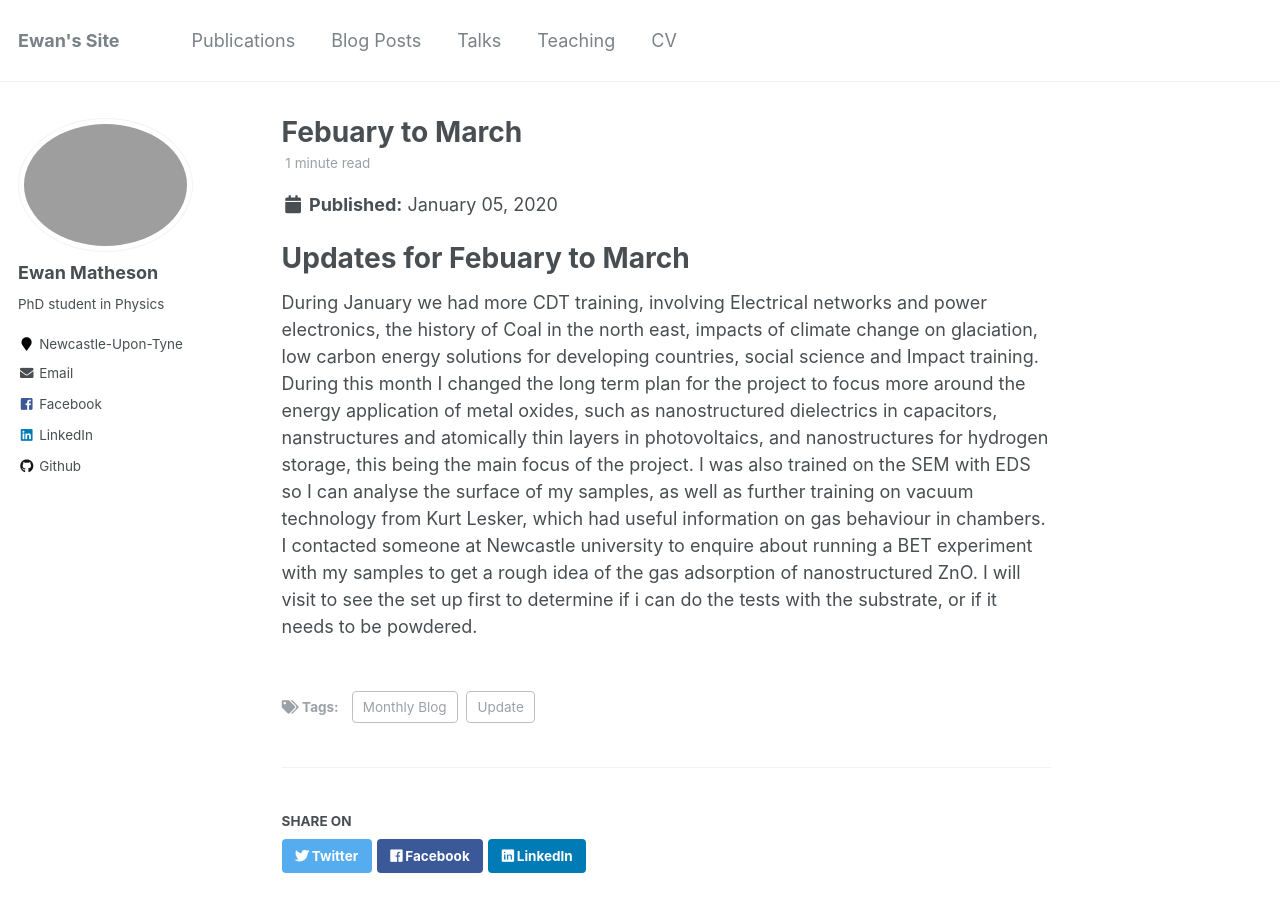
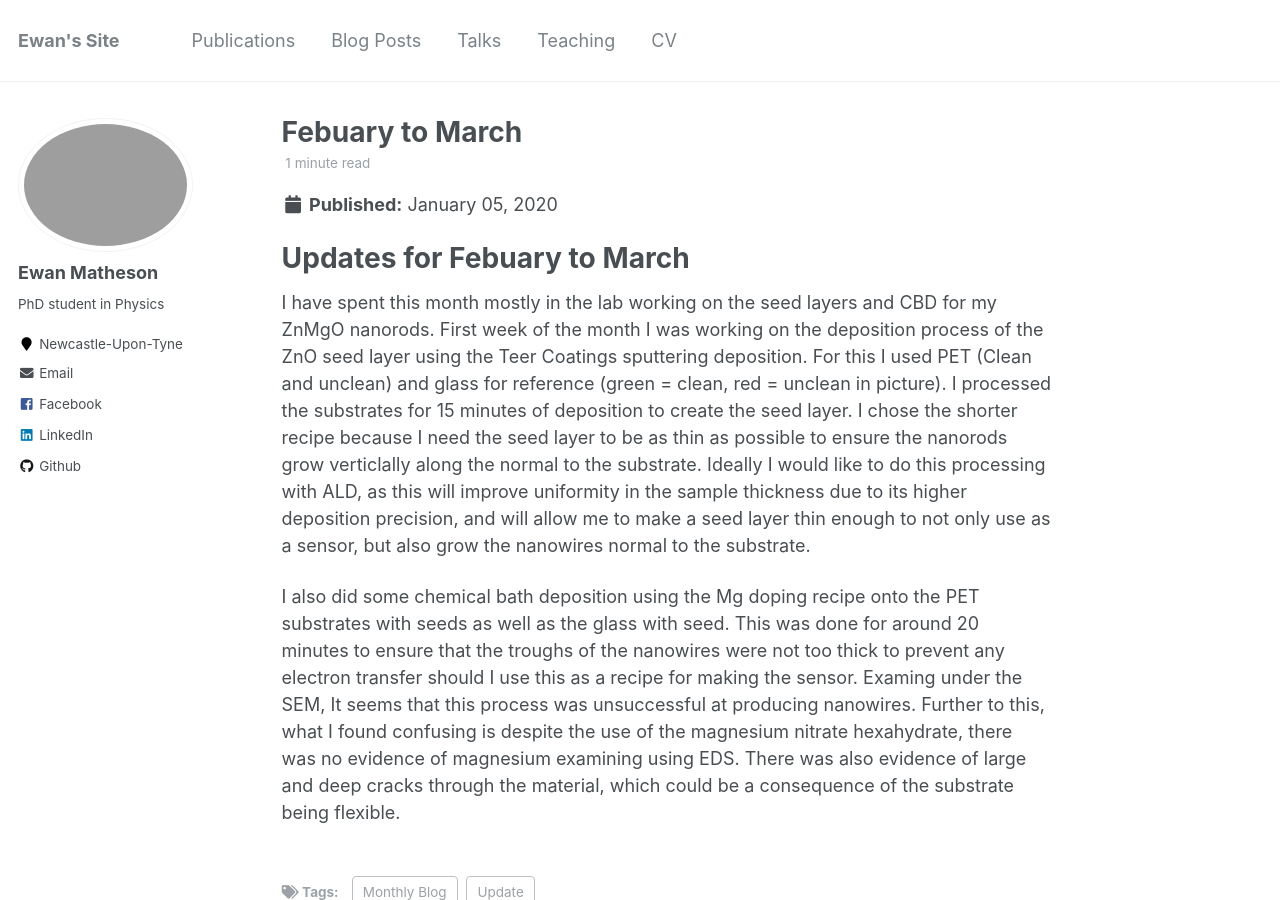
Before and after one commit to EwanMatheson/ewanmatheson.github.io, a Jekyll site: the page built from _posts/2012-08-14-blog-post-2.md, in a window 1280 px wide and 900 px high. Built offline with Jekyll 4.4.1, drawn with Linux system fonts in a browser that asks for light colours.

Commit message:
Update 2012-08-14-blog-post-2.md

```diff
--- a/_posts/2012-08-14-blog-post-2.md
+++ b/_posts/2012-08-14-blog-post-2.md
@@ -9,4 +9,6 @@ tags:
 Updates for Febuary to March
 =======
 
-During January we had more CDT training, involving Electrical networks and power electronics, the history of Coal in the north east, impacts of climate change on glaciation, low carbon energy solutions for developing countries, social science and Impact training. During this month I changed the long term plan for the project to focus more around the energy application of metal oxides, such as nanostructured dielectrics in capacitors, nanstructures and atomically thin layers in photovoltaics, and nanostructures for hydrogen storage, this being the main focus of the project. I was also trained on the SEM with EDS so I can analyse the surface of my samples, as well as further training on vacuum technology from Kurt Lesker, which had useful information on gas behaviour in chambers. I contacted someone at Newcastle university to enquire about running a BET experiment with my samples to get a rough idea of the gas adsorption of nanostructured ZnO. I will visit to see the set up first to determine if i can do the tests with the substrate, or if it needs to be powdered.
+I have spent this month mostly in the lab working on the seed layers and CBD for my ZnMgO nanorods. First week of the month I was working on the deposition process of the ZnO seed layer using the Teer Coatings sputtering deposition. For this I used PET (Clean and unclean) and glass for reference (green = clean, red = unclean in picture). I processed the substrates for 15 minutes of deposition to create the seed layer. I chose the shorter recipe because I need the seed layer to be as thin as possible to ensure the nanorods grow verticlally along the normal to the substrate. Ideally I would like to do this processing with ALD, as this will improve uniformity in the sample thickness due to its higher deposition precision, and will allow me to make a seed layer thin enough to not only use as a sensor, but also grow the nanowires normal to the substrate.
+
+I also did some chemical bath deposition using the Mg doping recipe onto the PET substrates with seeds as well as the glass with seed. This was done for around 20 minutes to ensure that the troughs of the nanowires were not too thick to prevent any electron transfer should I use this as a recipe for making the sensor. Examing under the SEM, It seems that this process was unsuccessful at producing nanowires. Further to this, what I found confusing is despite the use of the magnesium nitrate hexahydrate, there was no evidence of magnesium examining using EDS. There was also evidence of large and deep cracks through the material, which could be a consequence of the substrate being flexible.
```
